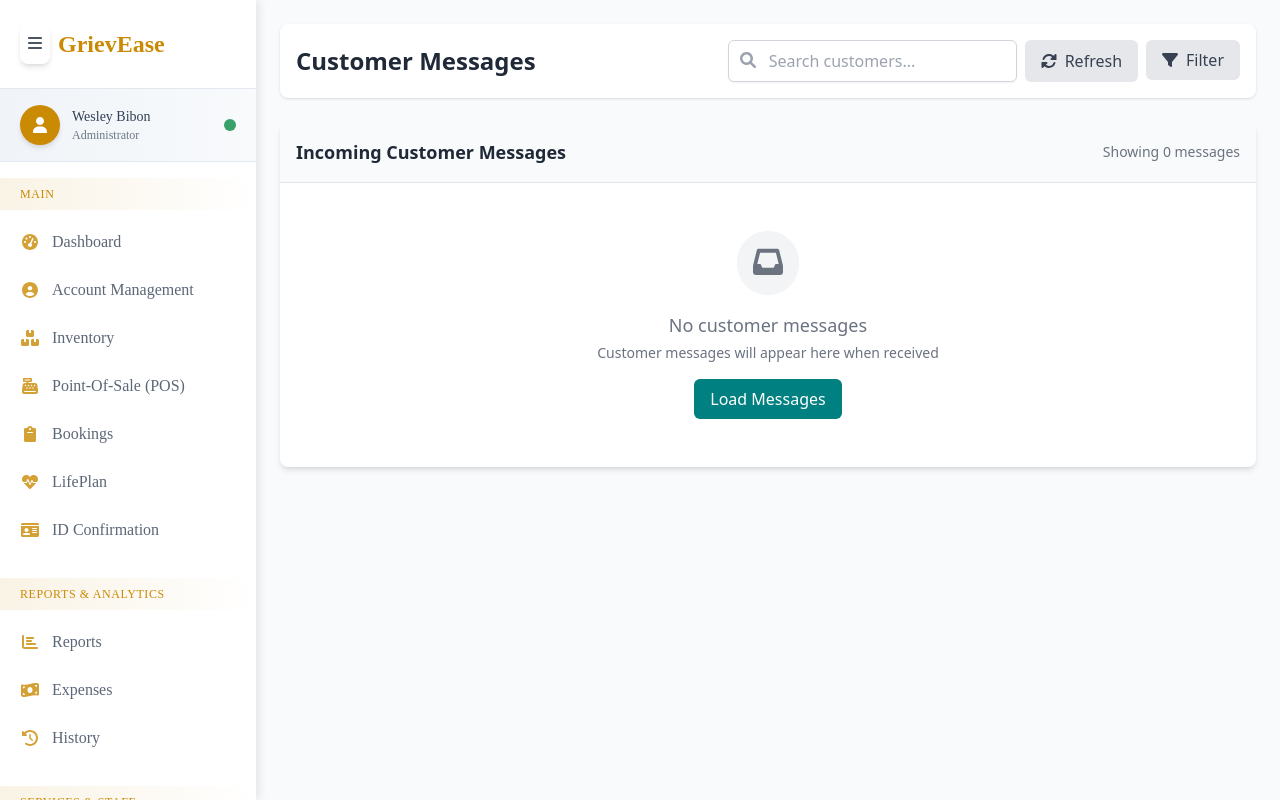
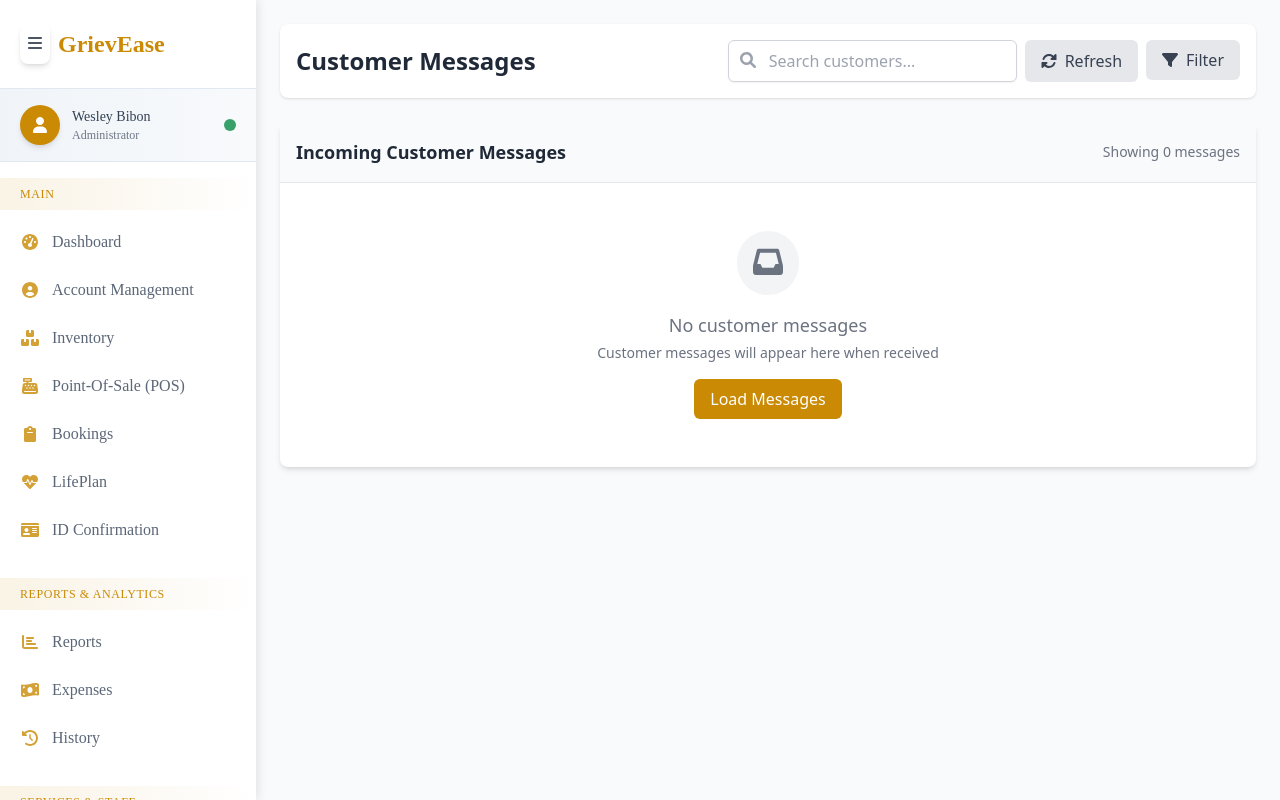
Before and after one commit to wisel-ctrl/grievease-hostinger, a PHP site: page /admin/communication_chat.php in a window 1280 px wide. Run offline with PHP 8.4, Linux system fonts and the light colour scheme; a user stored in the database is signed in; data comes from the database, SQL or seed files in the repository; data that the repository does not hold is empty; some libraries are stand-ins or nearby versions.

Commit message:
Update communication_chat.php

```diff
--- a/admin/communication_chat.php
+++ b/admin/communication_chat.php
@@ -123,7 +123,7 @@ header("Pragma: no-cache");
           </div>
           <h3 class="text-lg font-medium mb-1">No customer messages</h3>
           <p class="text-sm">Customer messages will appear here when received</p>
-          <button id="load-messages-btn" class="mt-4 bg-[#008080] text-white px-4 py-2 rounded-md hover:bg-opacity-90 transition-colors">
+          <button id="load-messages-btn" class="mt-4 bg-sidebar-accent text-white px-4 py-2 rounded-md hover:bg-opacity-90 transition-colors">
             Load Messages
           </button>
         </div>
```
